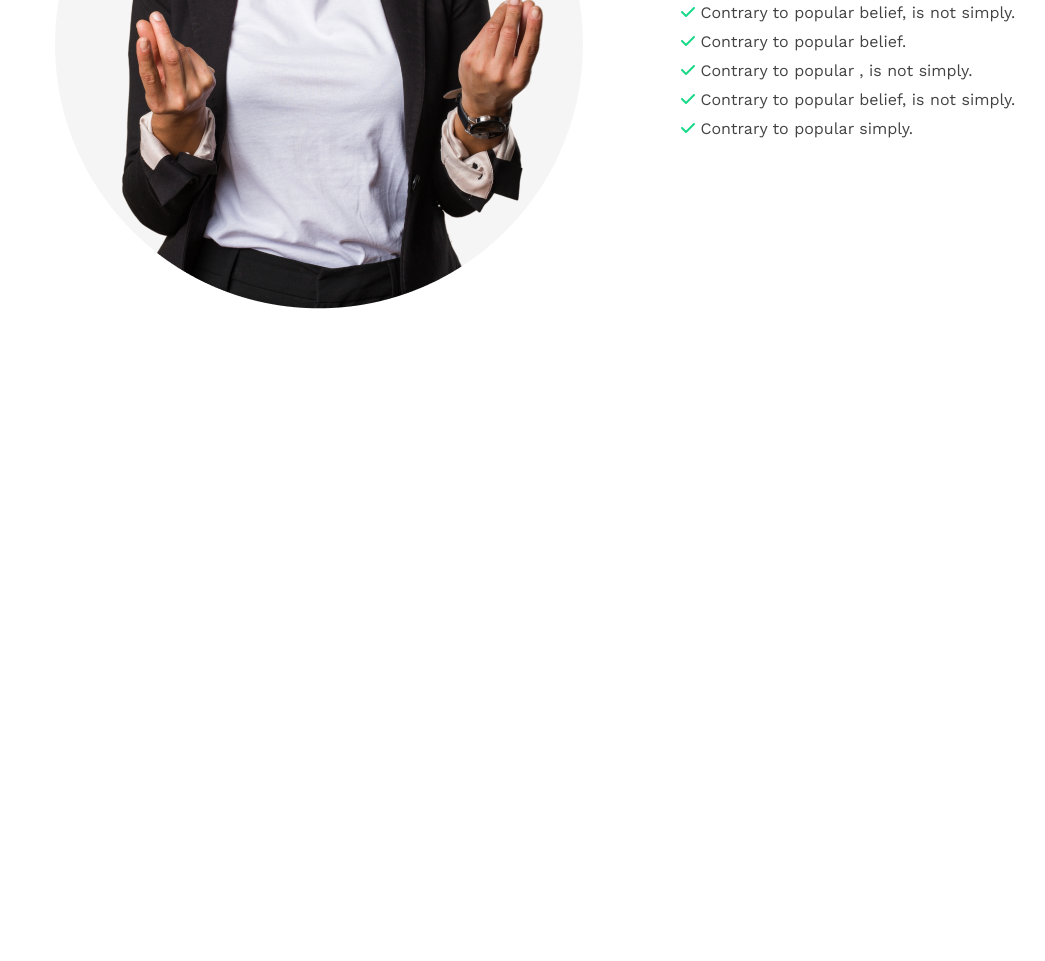
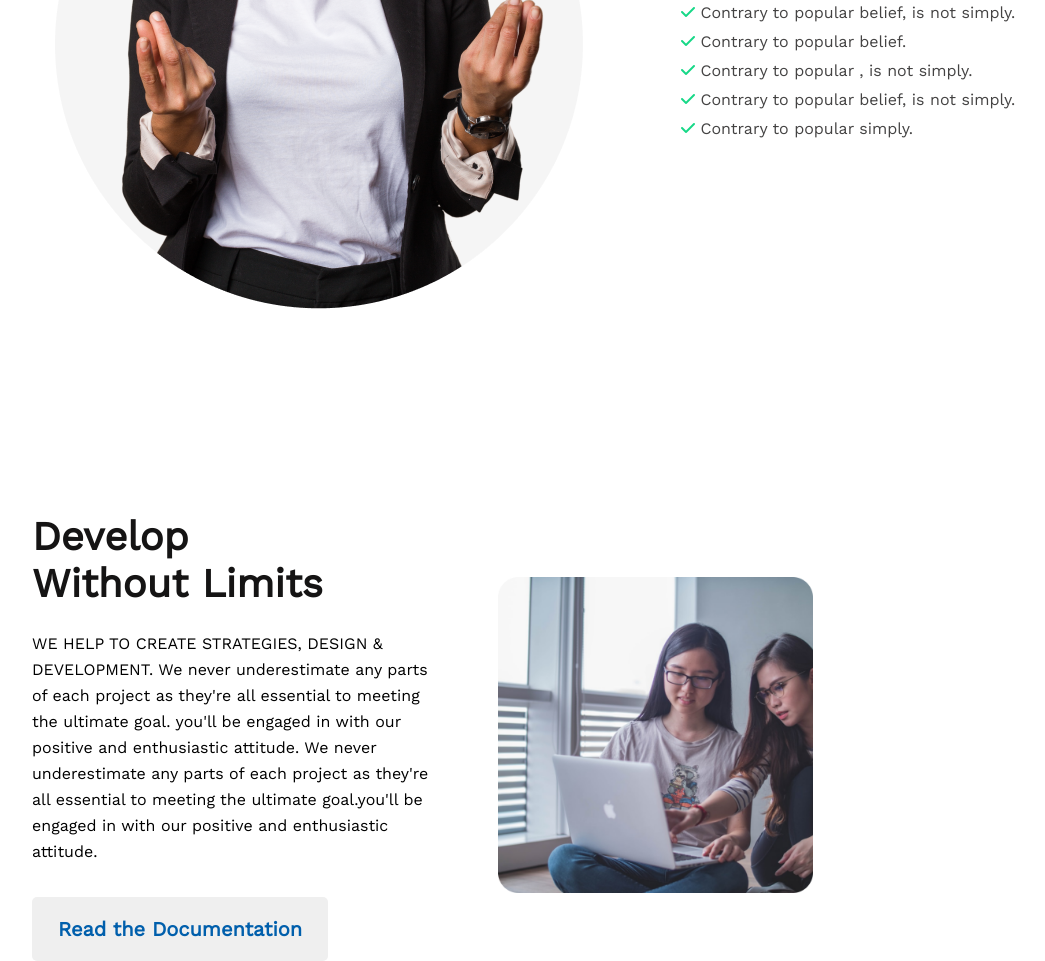
Before and after one commit to ashikiqbal1/assignment-new-year, a plain HTML site: page index.html in a window 1280 px wide. Shown: the part 1347-2308 px from the top of the page, without its empty margins (178-1223 px from the left). Before the commit the page ends 1660 px from the top, so only its background shows below. Drawn offline with nearby package versions, Linux system fonts and the light colour scheme.

Commit message:
added develop section

```diff
--- a/CSS/style.css
+++ b/CSS/style.css
@@ -74,3 +74,21 @@ header{
 .fa-solid, fa-check{
     color: #16D887;
 }
+/* develop section styles */
+.develop-container{
+    display: flex;
+    gap: 50px;
+    align-items: center;
+    margin-right: 210px;
+    margin-left: 210px;
+    margin-top: 200px;
+}
+.develop-text{
+    width: 50%;
+}
+.develop-img{
+    width: 50%;
+}
+.develop-img img{
+    width: 80%;
+}
--- a/index.html
+++ b/index.html
@@ -20,6 +20,7 @@
         </div>
     </header>
     <main>
+        <!-- failure section -->
         <section class="failure-container">
             <div class="failure-img">
                 <img src="images/person.png" alt="">
@@ -33,11 +34,23 @@
                     <p class="failure-checklist"><i class="fa-solid fa-check"></i> Contrary to popular , is not simply.</p>
                     <p class="failure-checklist"><i class="fa-solid fa-check"></i> Contrary to popular belief, is not simply.</p>
                     <p class="failure-checklist"><i class="fa-solid fa-check"></i> Contrary to popular simply.</p>
-
                 </div>
             </div>
+        </section>
+        <!-- develop section -->
+        <section class="develop-container">
+            <div class="develop-text">
+                <h3 class="failure-title">Develop <br> Without Limits</h3>
+                <p class="failure-description">WE HELP TO CREATE STRATEGIES, DESIGN & DEVELOPMENT. We never underestimate any parts of each project as they're all essential to meeting the ultimate goal. you'll be engaged in with our positive and enthusiastic attitude. We never underestimate any parts of each project as they're all essential to meeting the ultimate goal.you'll be engaged in with our positive and enthusiastic attitude.</p>
+                <div>
+                    <button class="btn-primary">Read the Documentation</button>
+                </div>
+            </div>
+            <div class="develop-img">
+                <img src="images/coding.png" alt="">
+            </div>
+        </section>
 
-        </section>
     </main>
 </body>
 </html>
```
Also changed, not shown: images/coding.png (added).
